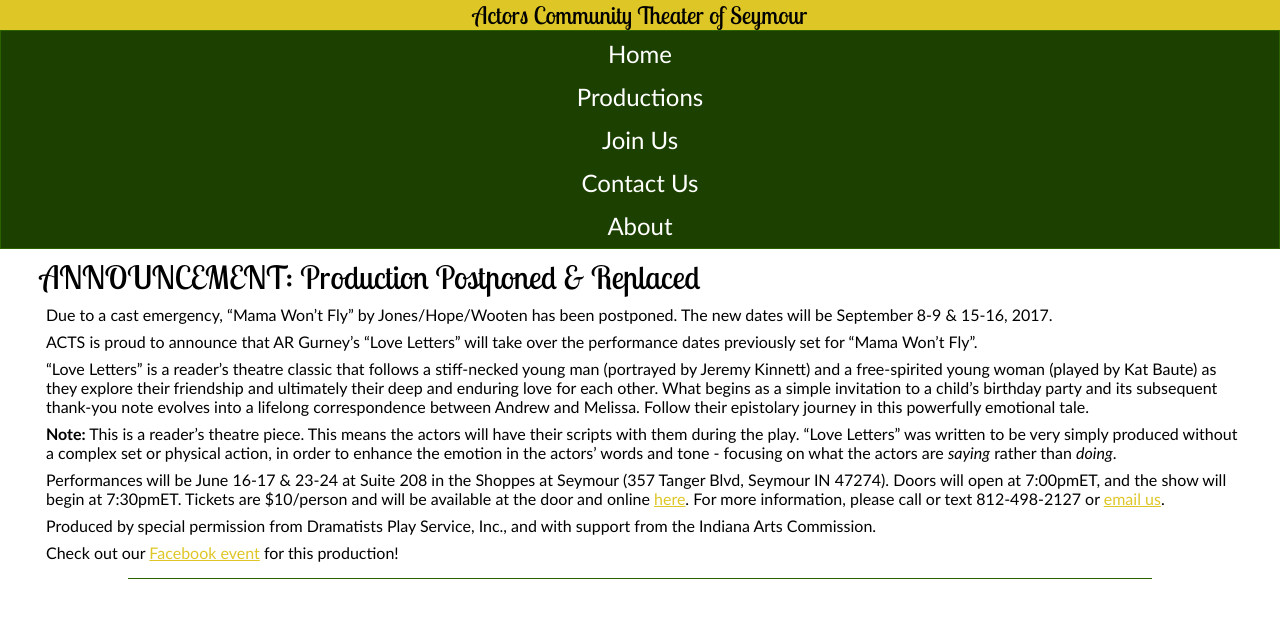
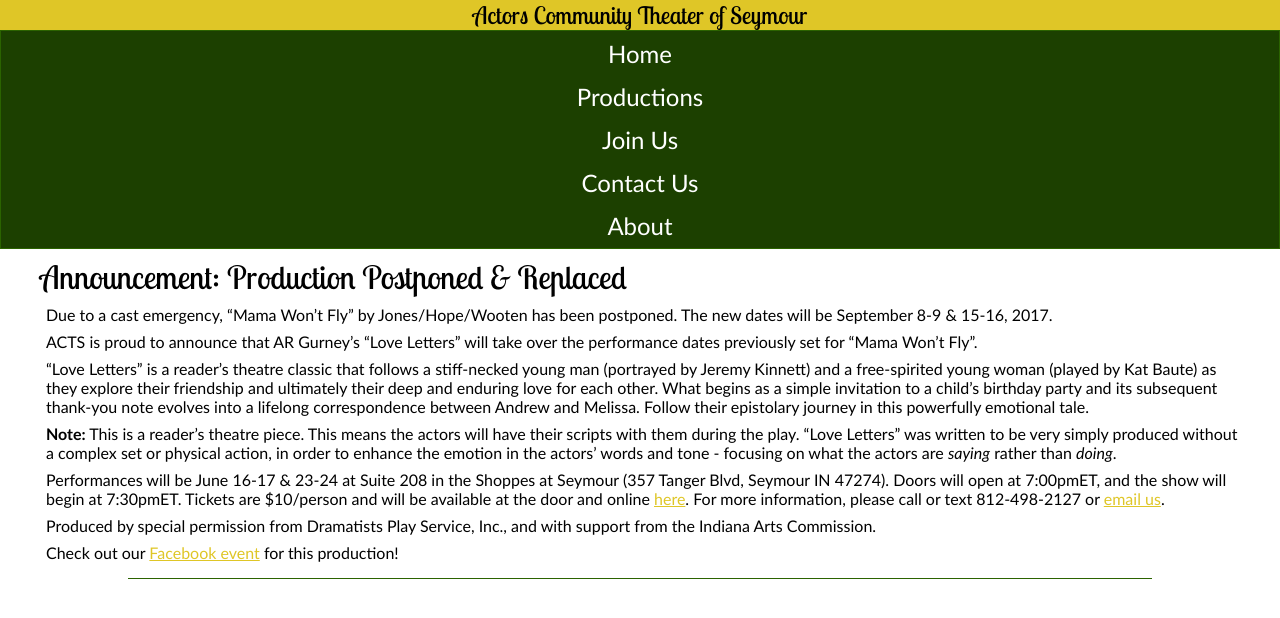
Before and after one commit to seymour-acts/seymour-acts.github.io, a Jekyll site: the page built from _posts/2017-05-15-mama-wont-fly-postponed.md, in a window 1280 px wide. Shown: the top 618 px of the page. Built offline with Jekyll 4.4.1, drawn with Linux system fonts in a browser that asks for light colours.

```diff
--- a/_posts/2017-05-15-mama-wont-fly-postponed.md
+++ b/_posts/2017-05-15-mama-wont-fly-postponed.md
@@ -3,7 +3,7 @@ layout: post
 tags: [2017, show, mama-wont-fly]
 ---
 
-## ANNOUNCEMENT: Production Postponed & Replaced
+## Announcement: Production Postponed & Replaced
 
 Due to a cast emergency, "Mama Won't Fly" by Jones/Hope/Wooten has been postponed. The new dates will be September 8-9 & 15-16, 2017.
 
```
